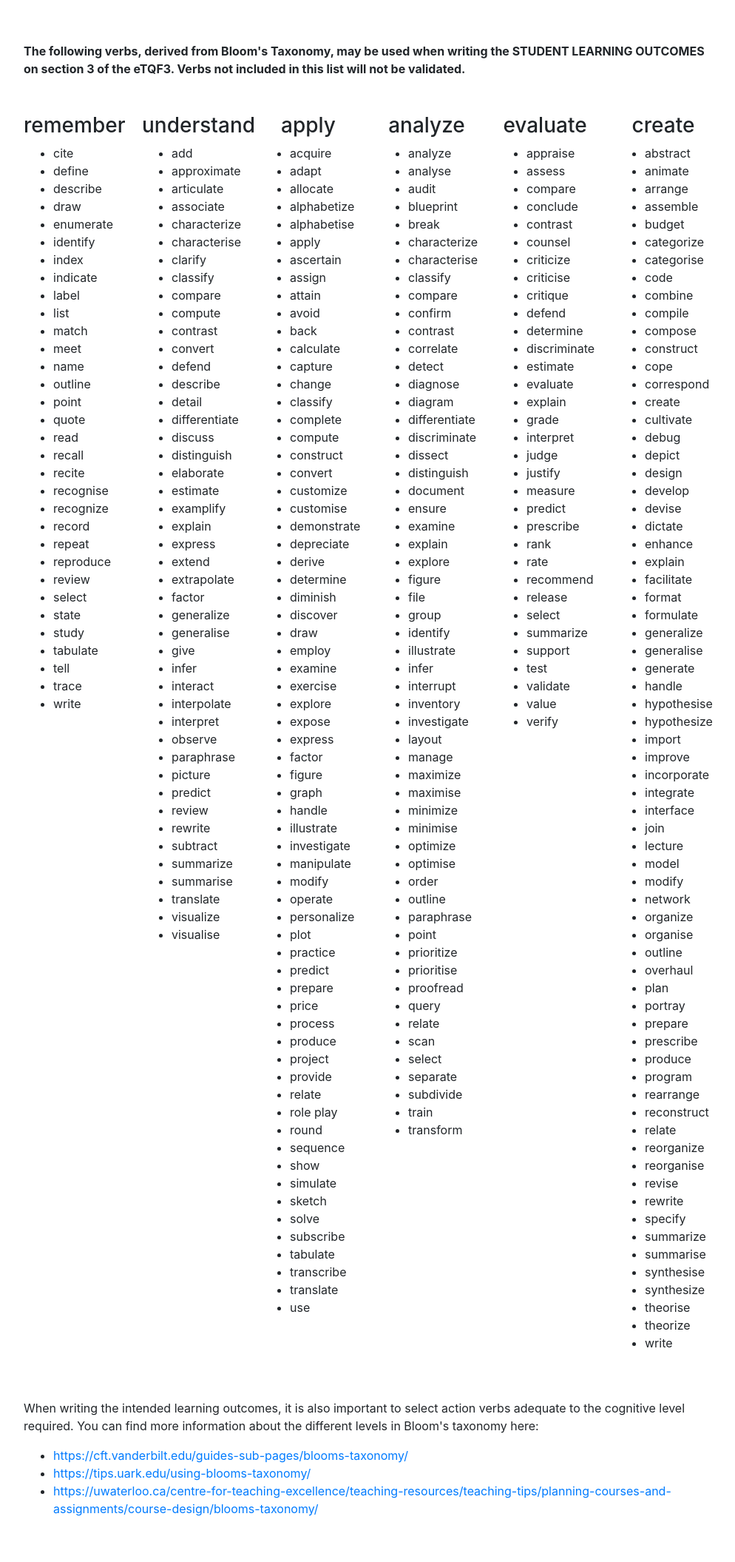
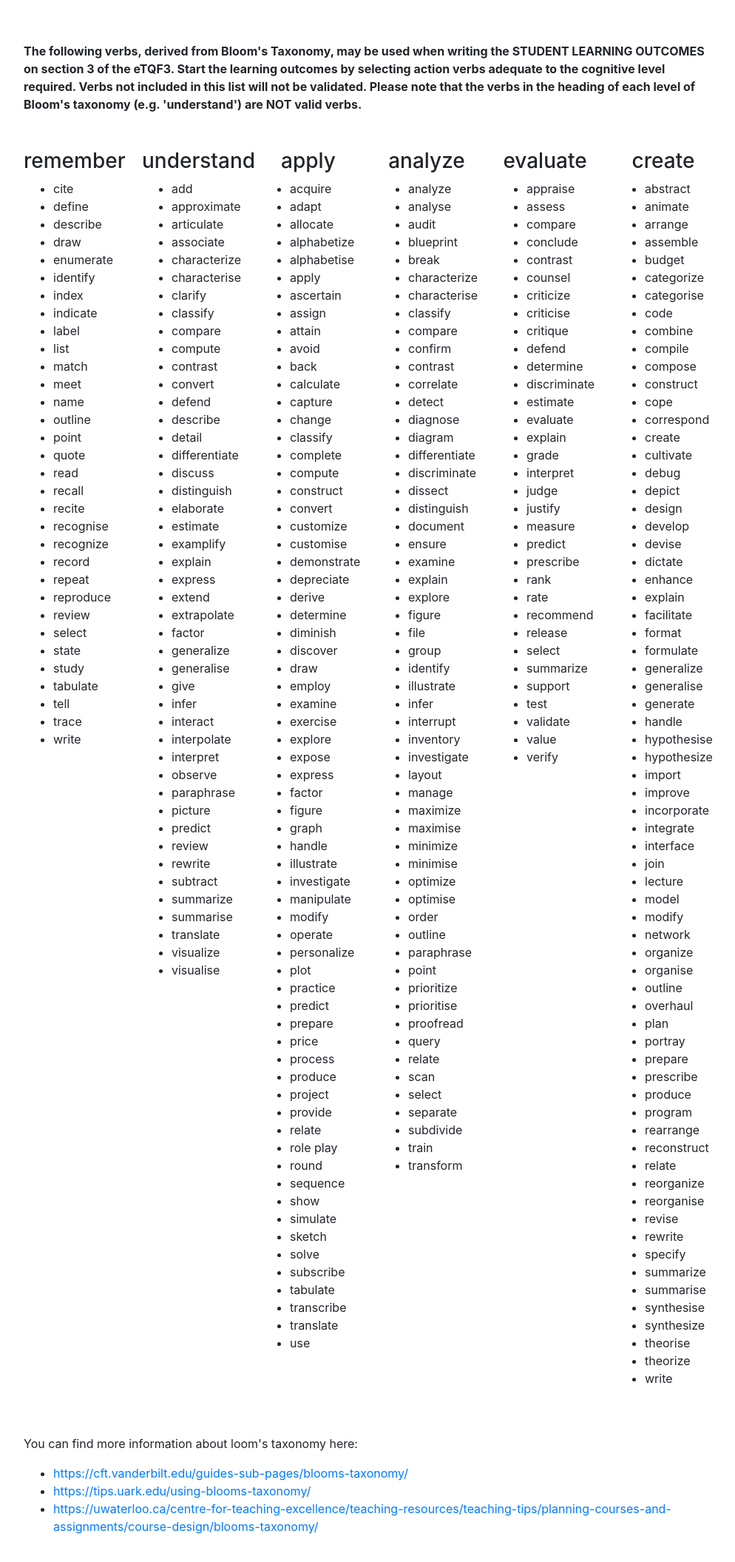
Before and after one commit to seliestel/etqf, a website: page bloom.html in a window 1280 px wide. Shown: the part 67-2178 px from the top of the page at 74% size, without its empty margins (143-1137 px from the left). Drawn offline with nearby package versions, Linux system fonts and the light colour scheme.

Commit message:
New bloom page

```diff
--- a/bloom.html
+++ b/bloom.html
@@ -22,7 +22,7 @@
   <div class="tab-content">
     <div class="container tab-pane fade show active" id="updateContainer" role="tabpanel" aria-labelledby="update-tab" >
       <h1 class="mt-3 text-center" style="margin-top: 60px; margin-bottom: 60px">Valid Action Verbs</h1>
-      <p><b>The following verbs, derived from Bloom's Taxonomy, may be used when writing the STUDENT LEARNING OUTCOMES on section 3 of the eTQF3. Verbs not included in this list will not be validated.</b></p>
+      <p><b>The following verbs, derived from Bloom's Taxonomy, may be used when writing the STUDENT LEARNING OUTCOMES on section 3 of the eTQF3. Start the learning outcomes by selecting action verbs adequate to the cognitive level required. Verbs not included in this list will not be validated. Please note that the verbs in the heading of each level of Bloom's taxonomy (e.g. 'understand') are NOT valid verbs.</b></p>
       <div class="row" style="margin-top: 3em; margin-bottom: 3em;">
         <div class="col-md-2 column"></div>
         <div class="col-md-2 column"></div>
@@ -33,7 +33,7 @@
       </div>
       <div class="row" style="margin-top: 3em; margin-bottom: 3em;">
         <div class="col-md-12">
-          <p>When writing the intended learning outcomes, it is also important to select action verbs adequate to the cognitive level required. You can find more information about the different levels in Bloom's taxonomy here:</p>
+          <p>You can find more information about loom's taxonomy here:</p>
           <ul >
             <li><a href="https://cft.vanderbilt.edu/guides-sub-pages/blooms-taxonomy/" target="_blank">https://cft.vanderbilt.edu/guides-sub-pages/blooms-taxonomy/</a></li>
             <li><a href="https://tips.uark.edu/using-blooms-taxonomy/" target="_blank">https://tips.uark.edu/using-blooms-taxonomy/</a></li>
```
